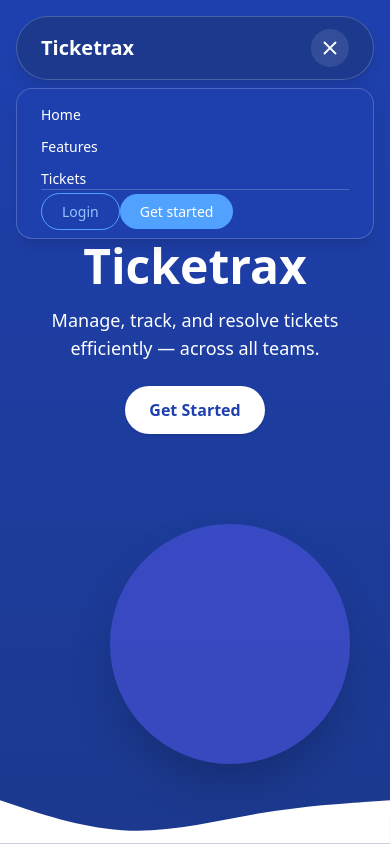
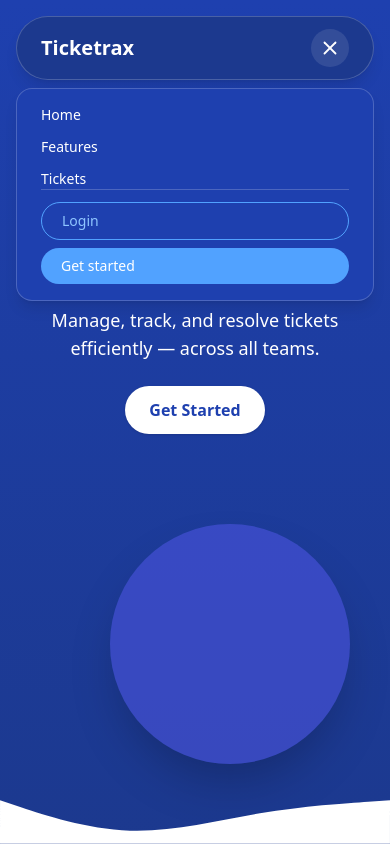
Before and after one commit to Dotjos/Ticket-management-app, a React (Vite) app in the folder react/: page / in a window 390 px wide. Both pictures are taken after a click on the button 330 px from the left and 48 px from the top of the page. Shown: the top 844 px of the page. Built offline with nearby package versions, Linux system fonts and the light colour scheme.

Commit message:
Update logout navigation and enhance Navbar layout for mobile responsiveness

```diff
--- a/react/src/Pages/Dashboard.tsx
+++ b/react/src/Pages/Dashboard.tsx
@@ -8,7 +8,7 @@ export default function Dashboard() {
 
   const logout = () => {
     localStorage.removeItem("ticketapp_session");
-    navigate("/auth/login");
+    navigate("/");
   };
 
   return (
--- a/react/src/components/Navbar.tsx
+++ b/react/src/components/Navbar.tsx
@@ -67,7 +67,7 @@ export default function Navbar() {
           </NavLink>
 
           {/* CTA Buttons (Mobile) */}
-          <div className="pt-3 border-t text-white border-white/20 space-y-2">
+          <div className="pt-3 border-t flex flex-col text-white border-white/20 space-y-2">
             <NavLink
               to="auth/login"
               className="px-5 py-2 rounded-full border border-blue-400 text-blue-300 hover:bg-blue-400 hover:text-white transition"
```
